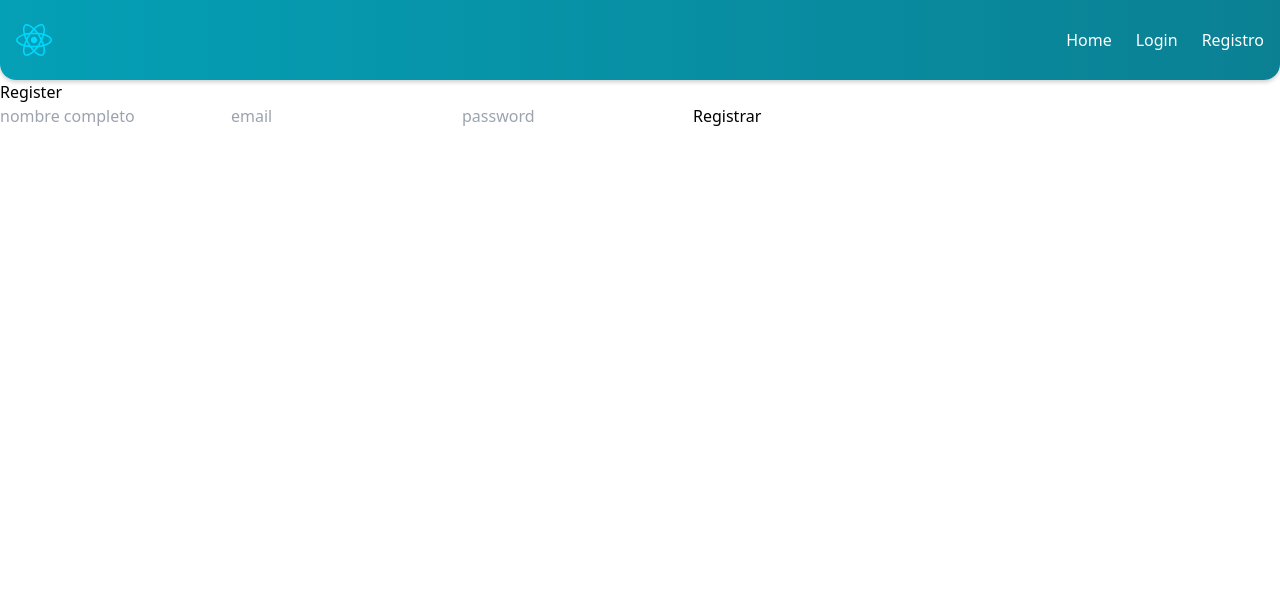
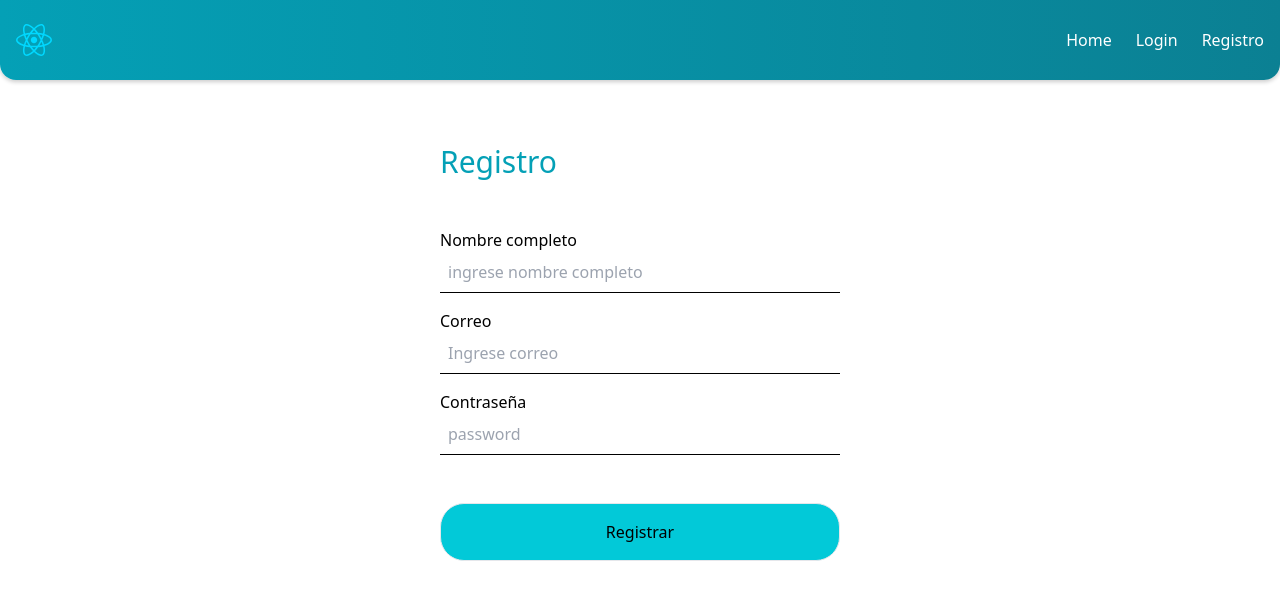
Before and after one commit to arthur790/kb-react-app, a React (Vite) app: page /register in a window 1280 px wide. Shown: the top 600 px of the page. Built offline with nearby package versions, Linux system fonts and the light colour scheme; no server answers.

Commit message:
styles in register

```diff
--- a/src/index.css
+++ b/src/index.css
@@ -2,6 +2,11 @@
 @tailwind components;
 @tailwind utilities;
 
+@layer components{
+    .input-reset{
+        @apply border-b border-b-black outline-none font-light p-2;
+    }
+}
 
 @layer utilities{
 
--- a/src/pages/Login.jsx
+++ b/src/pages/Login.jsx
@@ -37,7 +37,7 @@ const Login = () => {
 
   return (
     <>
-      <div>Login</div>
+
       <Formik
         initialValues={{ email: "", password: "" }}
         onSubmit={onSubmitLogin}
@@ -50,29 +50,52 @@ const Login = () => {
             touched,
             handleBlur,
             isSubmitting }) => (
-          <form onSubmit={handleSubmit}>
+          <form
+          className='w-[90%] h-full max-w-md mx-auto py-16 px-6 flex flex-col gap-4 justify-center'
+          onSubmit={handleSubmit}>
+            <article className="space-y-4 mb-8">
+              <h2 className="text-3xl font-medium text-blue-app-600">Inicio de sesión</h2>
+              <p className="font-light text-zinc-600">Bienvenido a <b className="text-blue-app-700 font-bold"> Kapital Bank</b></p>
+            </article>
+
+            <div className="grid">
+              <label htmlFor="email" >Correo</label>
               <input
               type="text"
-              placeholder="email"
+              placeholder="Ingrese correo"
+               className="input-reset"
               value={values.email}
               onChange={handleChange}
               name="email"
               onBlur={handleBlur}
             />
+              </div>
+              <div className="grid">
+                <label htmlFor="email" >Contraseña</label>
                 <input
                 type="password"
                 placeholder="password"
+                className="input-reset"
                 value={values.password}
                 onChange={handleChange}
                 name="password"
                 onBlur={handleBlur}
               />
+              </div>
+
+              <article className="grid gap-6 mt-8">
                 <button
+                className=' bg-blue-app-500 text-black text-center p-4 rounded-3xl border
+              hover:bg-blue-app-600 hover:text-white  transition-colors'
                 type="submit"
                 disabled={isSubmitting}
               >
                 Login
               </button>
+
+              </article>
+
+
           </form>
         )}
       </Formik>
--- a/src/pages/Register.jsx
+++ b/src/pages/Register.jsx
@@ -25,7 +25,6 @@ const Register = () => {
 
   return (
     <>
-      <div>Register</div>
 
       <Formik
               initialValues={{ name: "", email: "", password: "" }}
@@ -39,37 +38,64 @@ const Register = () => {
                   touched,
                   handleBlur,
                   isSubmitting }) => (
-                <form onSubmit={handleSubmit}>
+                <form
+                 className='w-[90%] h-full max-w-md mx-auto py-16 px-6 flex flex-col gap-4 justify-center'
+                 onSubmit={handleSubmit}>
+                   <article className="space-y-4 mb-8">
+                    <h2 className="text-3xl font-medium text-blue-app-600">Registro</h2>
+                  </article>
+                  <div className="grid">
+                      <label htmlFor="name" >Nombre completo</label>
                       <input
                             type="text"
-                    placeholder="nombre completo"
+                            placeholder="ingrese nombre completo"
                             value={values.name}
                             onChange={handleChange}
+                            className="input-reset"
                             name="name"
                             onBlur={handleBlur}
                           />
+                    </div>
+
+                    <div className="grid">
+                      <label htmlFor="email" >Correo</label>
                       <input
                         type="text"
-                    placeholder="email"
+                        placeholder="Ingrese correo"
                         value={values.email}
                         onChange={handleChange}
+                        className="input-reset"
                         name="email"
                         onBlur={handleBlur}
                       />
+                    </div>
+
+                    <div className="grid">
+                        <label htmlFor="email" >Contraseña</label>
                         <input
                         type="password"
                         placeholder="password"
                         value={values.password}
                         onChange={handleChange}
+                        className="input-reset"
                         name="password"
                         onBlur={handleBlur}
                       />
+                    </div>
+
+                    <article className="grid gap-6 mt-8">
                         <button
+                        className=' bg-blue-app-500 text-black text-center p-4 rounded-3xl border
+                      hover:bg-blue-app-600 hover:text-white  transition-colors'
                         type="submit"
                         disabled={isSubmitting}
                       >
                         Registrar
                       </button>
+
+                    </article>
+
+
                 </form>
               )}
             </Formik>
```
Lines whose indentation alone changed are shown as unchanged.
